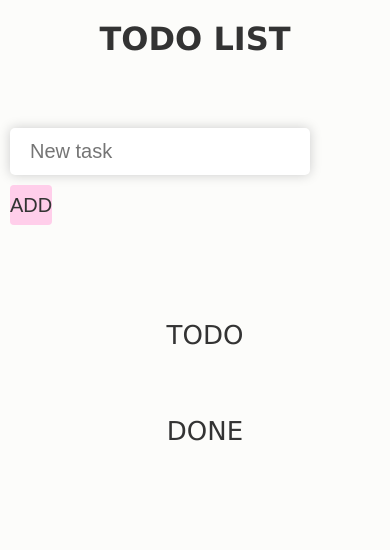
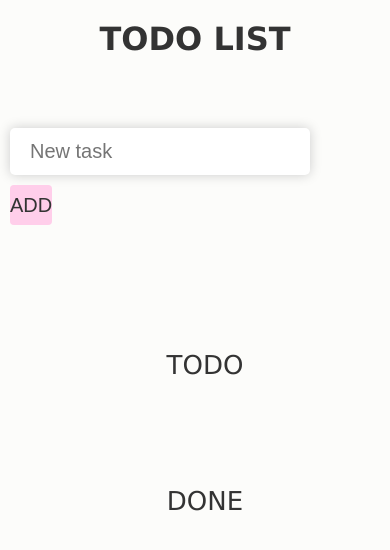
Before and after one commit to Mari-Artho/vue-todo, a plain HTML site: page index.html in a window 390 px wide. Drawn offline with nearby package versions, Linux system fonts and the light colour scheme.

Commit message:
Change margin

```diff
--- a/style.css
+++ b/style.css
@@ -147,7 +147,7 @@ h1 {
     .add-button {
         width: 250px;
         height:40px;
-        margin: 10px;
+        margin: 10px 0 0 0 ;
         padding: 0;
     }
 
@@ -166,7 +166,8 @@ h1 {
 
    .todo-title {
         text-align: center;
-        margin-top: 20px;
+        margin: 30px 0 0 0;
+        padding: 30px 0 0 0;
         width: 400px;
     }
 
```
